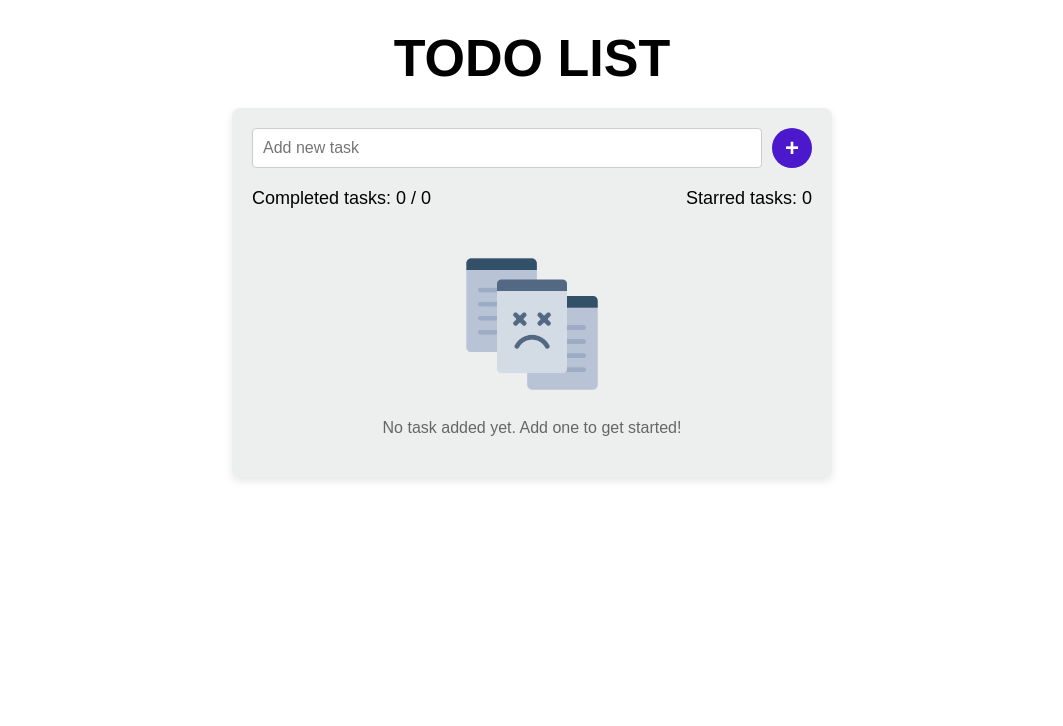
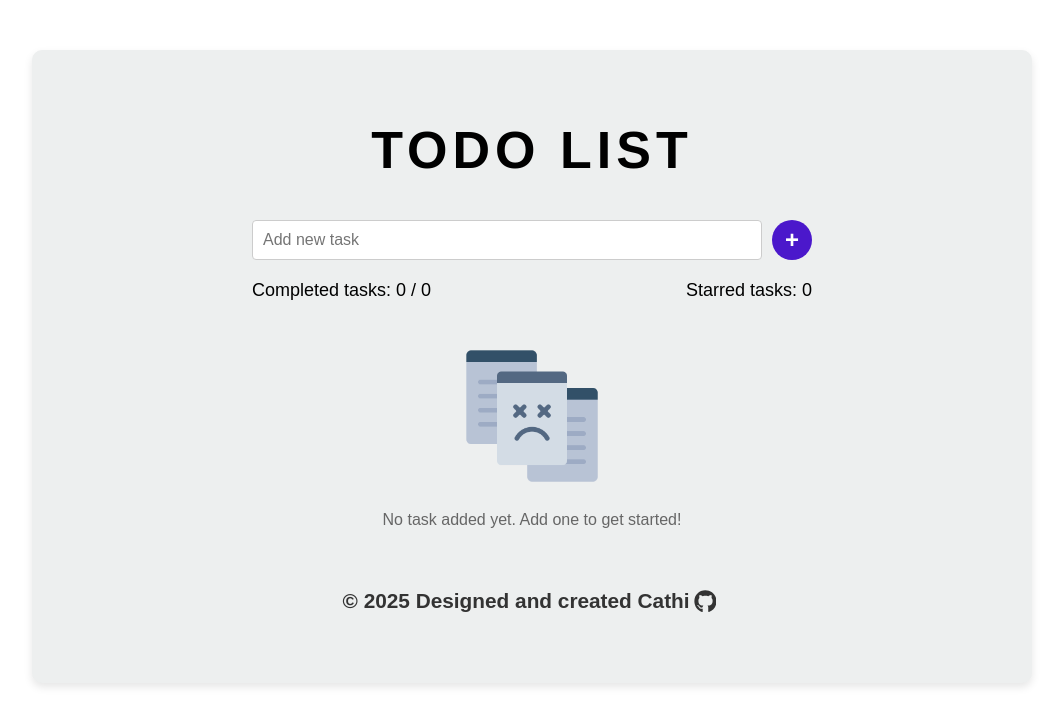
Before and after one commit to violacathrine/js-project-todo, a React (Vite) app: page / in a window 1280 px wide. Shown: the top 726 px of the page, without its empty margins (108-1171 px from the left). Built offline with nearby package versions, Linux system fonts and the light colour scheme.

Commit message:
styling footer etc

```diff
--- a/src/App.jsx
+++ b/src/App.jsx
@@ -1,12 +1,30 @@
+import styled from "styled-components";
 import { TaskForm } from "./components/TaskForm";
 import { HeaderComponent } from "./components/Header";
+import { FooterComponent } from "./components/Footer";
 import "./App.css"
+
+const CardWrapper = styled.section`
+  background-color: rgb(237, 239, 239);
+  border-radius: 10px;
+  box-shadow: 0 4px 8px rgba(0, 0, 0, 0.1);
+  overflow: hidden;
+  max-width: 1000px;
+  margin: 50px auto;
+
+    @media (max-width: 768px) {
+    margin: 0px;
+  }
+`;
 
 export const App = () => {
   return (
     <>
-      <HeaderComponent />
-      <TaskForm />
+      <CardWrapper>
+        <HeaderComponent />
+        <TaskForm />
+        <FooterComponent />
+      </CardWrapper>
     </>
   )
 }
--- /dev/null
+++ b/src/components/Footer.jsx
@@ -0,0 +1,65 @@
+import styled from "styled-components";
+import { FaGithub } from "react-icons/fa";
+
+export const Footer = styled.footer`
+  padding: 20px;
+  background-color: rgb(237, 239, 239);
+  max-width: 600px;
+  margin-left: auto;
+  margin-right: auto;
+  margin-bottom: 50px; /* istället för margin-top */
+  box-sizing: border-box;
+
+  text-align: center;
+  font-size: 1.3rem;
+  font-weight: bold;
+
+  @media (max-width: 600px) {
+    font-size: 1.5rem;
+  }
+
+  @media (max-width: 400px) {
+    font-size: 1.2rem;
+  }
+`;
+
+const FooterText = styled.p`
+  font-size: 1em;
+  text-align: center;
+  color: #333;
+
+  a {
+  color: #333;
+    text-decoration: none;
+    font-weight: 600;
+    display: inline-flex;
+    align-items: center;
+    gap: 4px;
+
+    &:hover {
+      text-decoration: none;
+    }
+
+    svg {
+      font-size: 1.1em;
+      padding-right: 5px;
+    }
+  }
+`;
+
+export const FooterComponent = () => {
+  return (
+    <Footer>
+      <FooterText>
+      © 2025 Designed and created {" "}
+        <a
+          href="https://github.com/violacathrine/js-project-todo"
+          target="_blank"
+          rel="noopener noreferrer"
+        >
+          Cathi <FaGithub />
+        </a>
+      </FooterText>
+    </Footer>
+  );
+};
--- a/src/components/Header.jsx
+++ b/src/components/Header.jsx
@@ -1,9 +1,13 @@
 import styled from "styled-components";
 
 export const Header = styled.header`
-  background-color:rgb(255, 255, 255);
   padding: 20px;
-  color: white;
+  background-color:rgb(237, 239, 239);
+  max-width: 600px;
+  margin-left: auto;
+  margin-right: auto;
+  margin-top: 50px;
+  box-sizing: border-box;
 
   text-align: center;
   font-size: 1.3rem;
@@ -22,6 +26,7 @@ export const HeaderText = styled.h1`
   color:rgb(0, 0, 0);
   margin: 0;
   text-align: center;
+  letter-spacing: 5px;
 
   @media (max-width: 600px) {
     font-size: 2em;
--- a/src/components/TaskForm.styles.jsx
+++ b/src/components/TaskForm.styles.jsx
@@ -4,9 +4,6 @@ import styled from 'styled-components';
 export const FormContainer = styled.div`
   padding: 20px;
   background-color:rgb(237, 239, 239);
-  border-radius: 8px;
-  box-shadow: 0 4px 8px rgba(0, 0, 0, 0.1);
-  margin-bottom: 20px;
   max-width: 600px;
   margin-left: auto;
   margin-right: auto;
```
